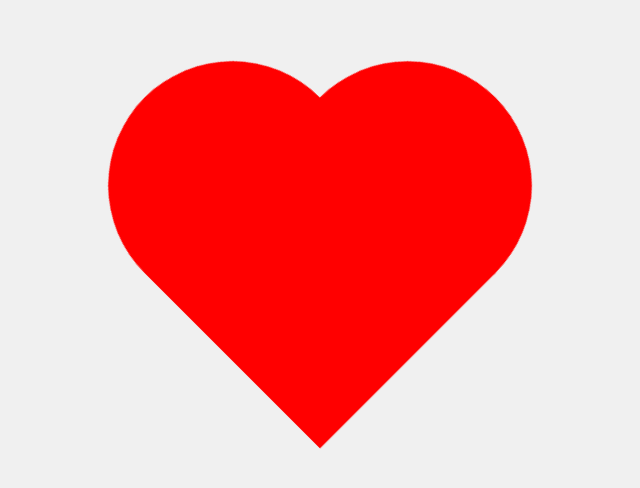
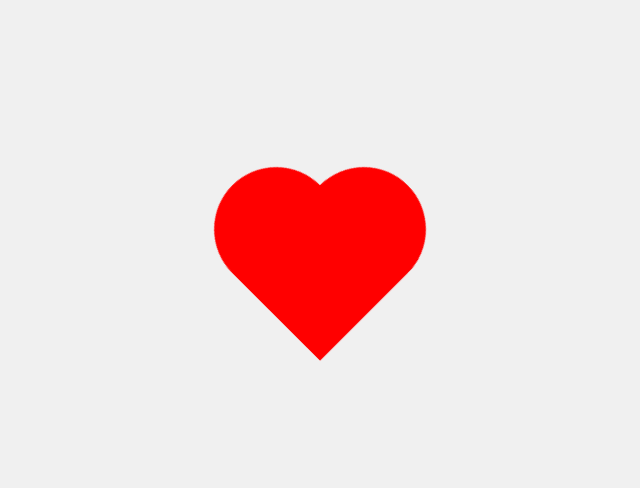
Before and after one commit to MrMusaIFO6/Seeit1234567890, a plain HTML site: page index.html in a window 1280 px wide. Shown: the part 152-640 px from the top of the page, without its empty margins (320-960 px from the left). Drawn offline with Linux system fonts and the light colour scheme.

Commit message:
Update index.html

```diff
--- a/index.html
+++ b/index.html
@@ -3,7 +3,7 @@
 <head>
   <meta charset="UTF-8">
   <meta name="viewport" content="width=device-width, initial-scale=1.0">
-  <title>Exploding Heart</title>
+  <title>I Love You Samiya</title>
   <style>
     @import url('https://fonts.googleapis.com/css2?family=Ubuntu:ital,wght@0,300;0,400;0,500;0,700;1,300;1,400;1,500;1,700&display=swap');
 
@@ -21,8 +21,8 @@
 
     .heart {
       position: relative;
-      width: 200px; /* Double size */
-      height: 200px; /* Double size */
+      width: 100px;
+      height: 100px;
       background-color: red;
       transform: rotate(-45deg);
       margin-top: 50px;
@@ -34,17 +34,17 @@
     .heart::after {
       content: "";
       position: absolute;
-      width: 200px; /* Double size */
-      height: 200px; /* Double size */
+      width: 100px;
+      height: 100px;
       background-color: red;
       border-radius: 50%;
-      top: -100px;
+      top: -50px;
       left: 0;
     }
 
     .heart::after {
       top: 0;
-      left: 100px;
+      left: 50px;
     }
 
     @keyframes heartbeat {
@@ -71,14 +71,14 @@
         opacity: 1;
       }
       100% {
-        transform: scale(0.5) translate(calc(var(--dx) * 400px), calc(var(--dy) * 400px)); /* Adjust explosion for larger heart */
+        transform: scale(0.5) translate(calc(var(--dx) * 200px), calc(var(--dy) * 200px));
         opacity: 0;
       }
     }
 
     .message {
       display: none;
-      font-size: 70px; /* Increase text size */
+      font-size: 50px;
       color: red;
       margin-top: 20px;
       font-family: "Ubuntu", serif; /* Apply the font to the message */
@@ -87,7 +87,7 @@
 </head>
 <body>
   <div class="heart" id="heart"></div>
-  <div class="message" id="message">I Love You Samiya</div>
+  <div class="message" id="message"><b>I Love You Samiya</b></div>
 
   <script>
     const heart = document.getElementById("heart");
```
